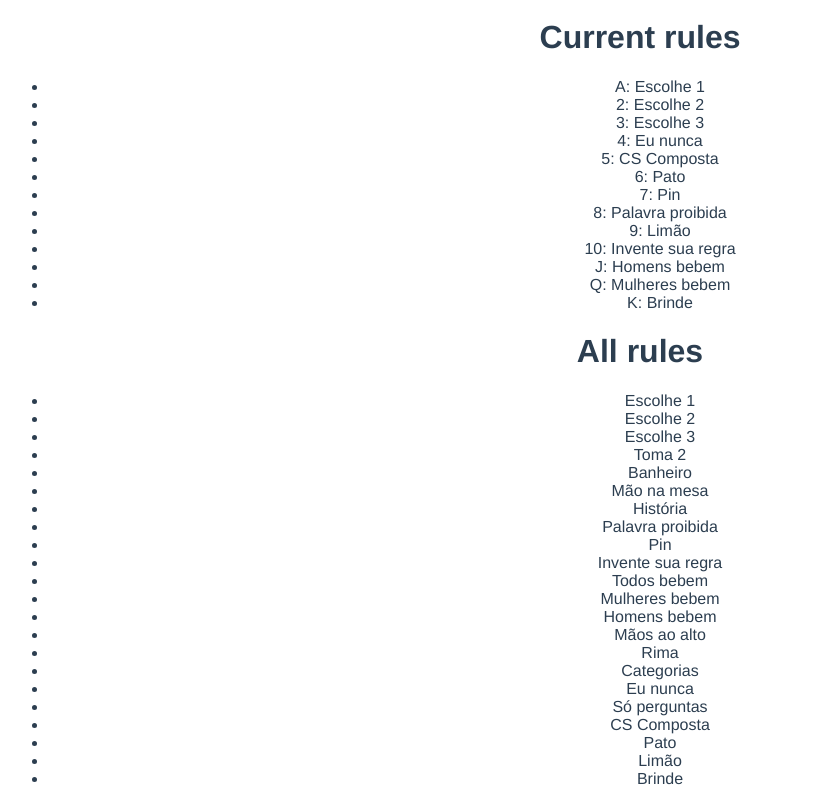
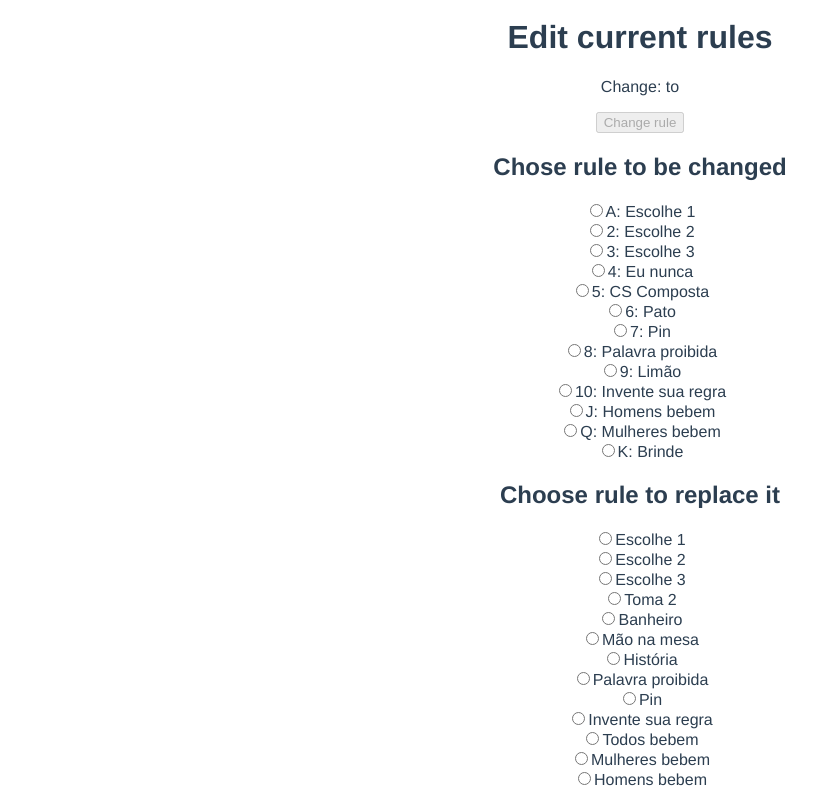
Before and after one commit to hdpoliveira/drinking-game, a Vue app: page / in a window 1280 px wide. Shown: the part 469-1259 px from the top of the page, without its empty margins (0-816 px from the left). Built offline with nearby package versions, Linux system fonts and the light colour scheme.

Commit message:
Implement editing rules (+ formatting)

```diff
--- a/src/components/Cards.vue
+++ b/src/components/Cards.vue
@@ -4,21 +4,33 @@
   <p>Cards on deck: {{ count }}</p>
   <button @click="nextCard" :disabled="count == 0">Next card</button>
   <button @click="reshuffle">Reshuffle</button>
-  <div id="current-rules">
-    <h1>Current rules</h1>
-    <ul id="current-rules-list">
-      <li v-for="item in ruleset" :key="item.value">
-        {{ item.value }}: {{ item.rule }}
-      </li>
-    </ul>
-  </div>
-  <div id="all-rules">
-    <h1>All rules</h1>
-    <ul id="all-rules-list">
-      <li v-for="item in rules" :key="item">
-        {{ item }}
-      </li>
-    </ul>
+  <div id="edit-current-rules">
+    <h1>Edit current rules</h1>
+    <p>Change: {{ pickedCurrentRule }} to {{ pickedRule }}</p>
+    <button @click="changeRule" :disabled="!pickedCurrentRule || !pickedRule">Change rule</button>
+
+    <div id="current-rules-radiobutton">
+      <h2>Chose rule to be changed</h2>
+      <div v-for="item in ruleset" :key="item.value">
+        <input
+          type="radio"
+          :id="item.value"
+          :value="item.value"
+          v-model="pickedCurrentRule"
+        />
+        <label :for="item.value">{{ item.value }}: {{ item.rule }}</label>
+        <br />
+      </div>
+    </div>
+
+    <div id="rules-radiobutton">
+      <h2>Choose rule to replace it</h2>
+      <div v-for="item in rules" :key="item">
+        <input type="radio" :id="item" :value="item" v-model="pickedRule" />
+        <label :for="item">{{ item }}</label>
+        <br />
+      </div>
+    </div>
   </div>
 </template>
 
@@ -59,10 +71,6 @@ function deck() {
   return shuffled(cards);
 }
 
-function setRuleForValue(currentRuleSet, value, rule) {
-  currentRuleSet[value] = rule;
-}
-
 export default {
   name: "Cards",
   components: {
@@ -78,10 +86,15 @@ export default {
     const count = ref(cards.length);
     const card = computed(() => getCard(cards, count.value));
     const cardDescription = computed(() =>
-      getRuleDescription(getRuleFromCard(currentRuleSet.value, getCard(cards, count.value)))
+      getRuleDescription(
+        getRuleFromCard(currentRuleSet.value, getCard(cards, count.value))
+      )
     );
     const ruleset = values.map((x) => {
-      return { value: x, rule: getRuleFromCard(currentRuleSet.value, { value: x, suit: "" }) };
+      return {
+        value: x,
+        rule: getRuleFromCard(currentRuleSet.value, { value: x, suit: "" }),
+      };
     });
     const nextCard = (evt) => {
       count.value--;
@@ -94,6 +107,12 @@ export default {
 
     const rules = allRules();
 
+    const pickedCurrentRule = ref("");
+    const pickedRule = ref("");
+    const changeRule = (evt) => {
+      currentRuleSet.value[pickedCurrentRule.value] = pickedRule.value;
+    };
+
     return {
       count,
       card,
@@ -102,6 +121,9 @@ export default {
       cardDescription,
       reshuffle,
       nextCard,
+      pickedRule,
+      pickedCurrentRule,
+      changeRule,
     };
   },
 };
```
